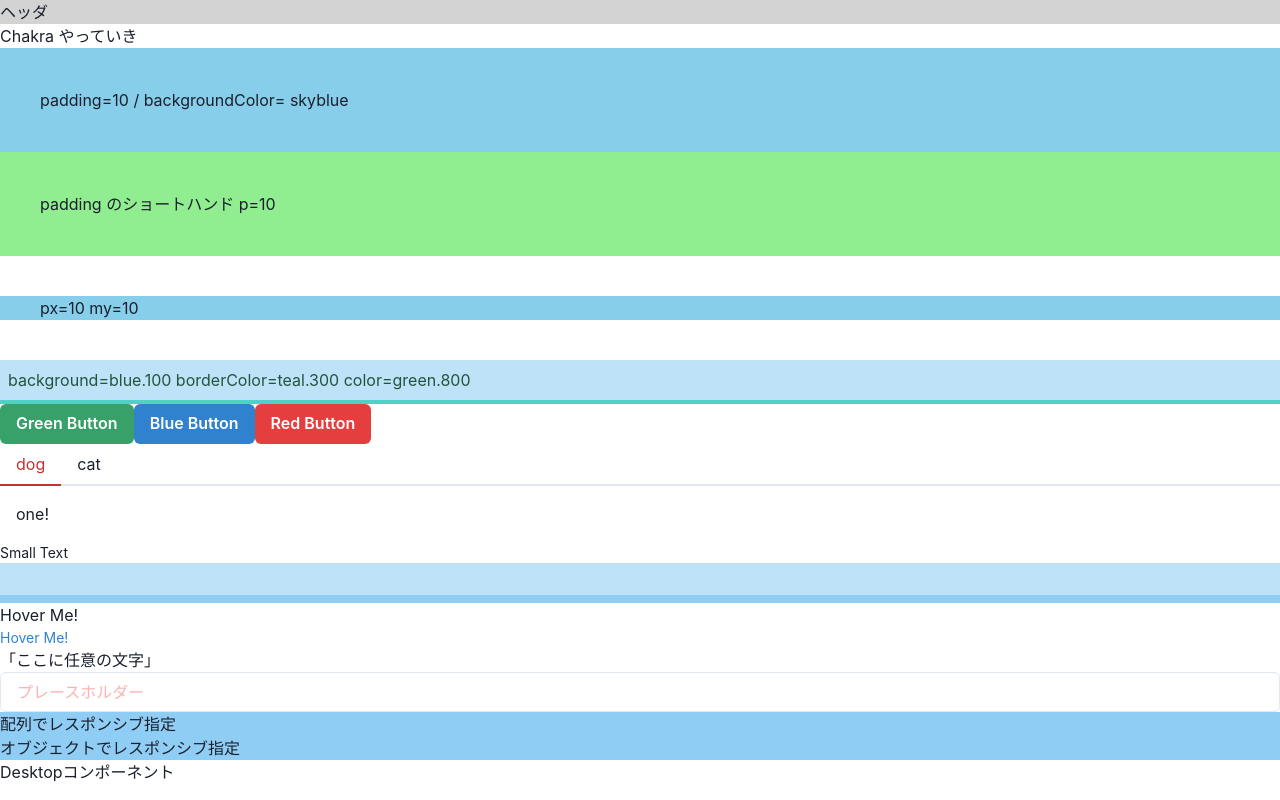
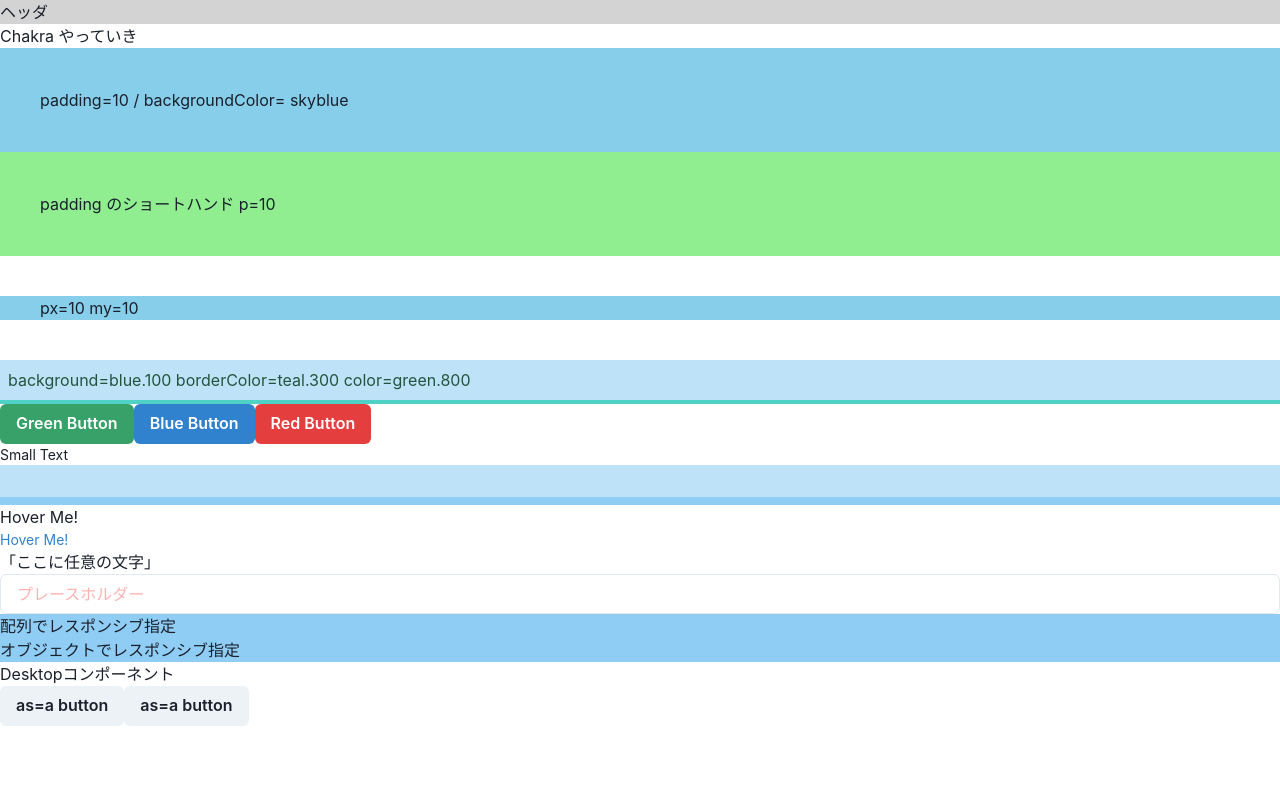
Before and after one commit to y4shiro/chakraui-way-of-walking, a Next.js app: page / in a window 1280 px wide. Built offline with nearby package versions, Linux system fonts and the light colour scheme.

Commit message:
as プロパティ

```diff
--- a/pages/index.tsx
+++ b/pages/index.tsx
@@ -1,4 +1,5 @@
 import type { NextPage } from 'next';
+import NextLink from 'next/link';
 import Head from 'next/head';
 import Image from 'next/image';
 
@@ -49,7 +50,7 @@
       <Button colorScheme="green">Green Button</Button>
       <Button colorScheme="blue">Blue Button</Button>
       <Button colorScheme="red">Red Button</Button>
-      <Tabs colorScheme="red">
+      {/* <Tabs colorScheme="red">
         <TabList>
           <Tab>dog</Tab>
           <Tab>cat</Tab>
@@ -62,7 +63,7 @@
             <p>two!</p>
           </TabPanel>
         </TabPanels>
-      </Tabs>
+      </Tabs> */}
 
       <Text fontSize="sm">Small Text</Text>
 
@@ -94,6 +95,13 @@
       </Box>
 
       <SwitchMobileOrDesktop />
+
+      <Button as="a" href="https://google.com">
+        as=a button
+      </Button>
+      <NextLink href="https://google.com" passHref>
+        <Button as="a">as=a button</Button>
+      </NextLink>
     </>
   );
 };
```
